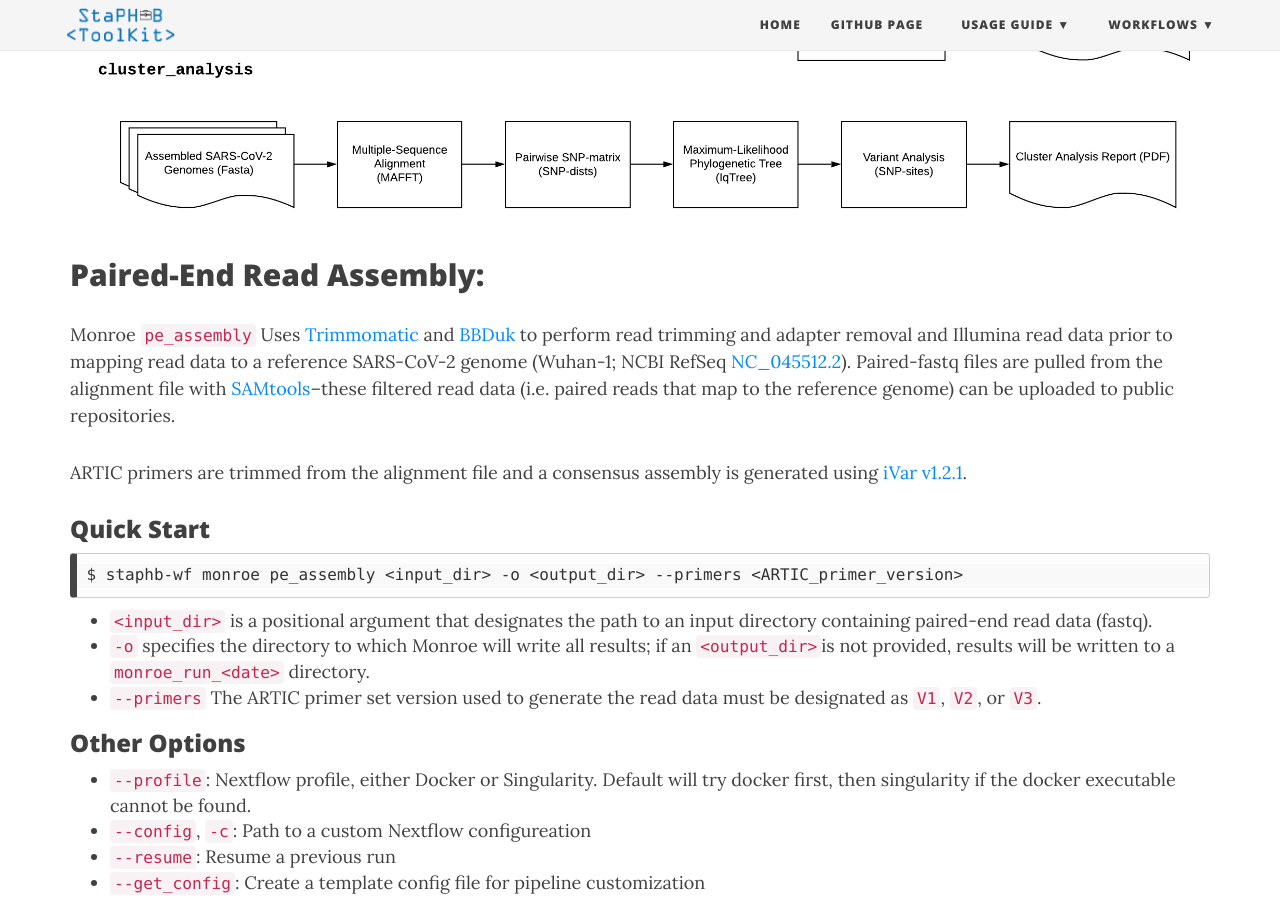
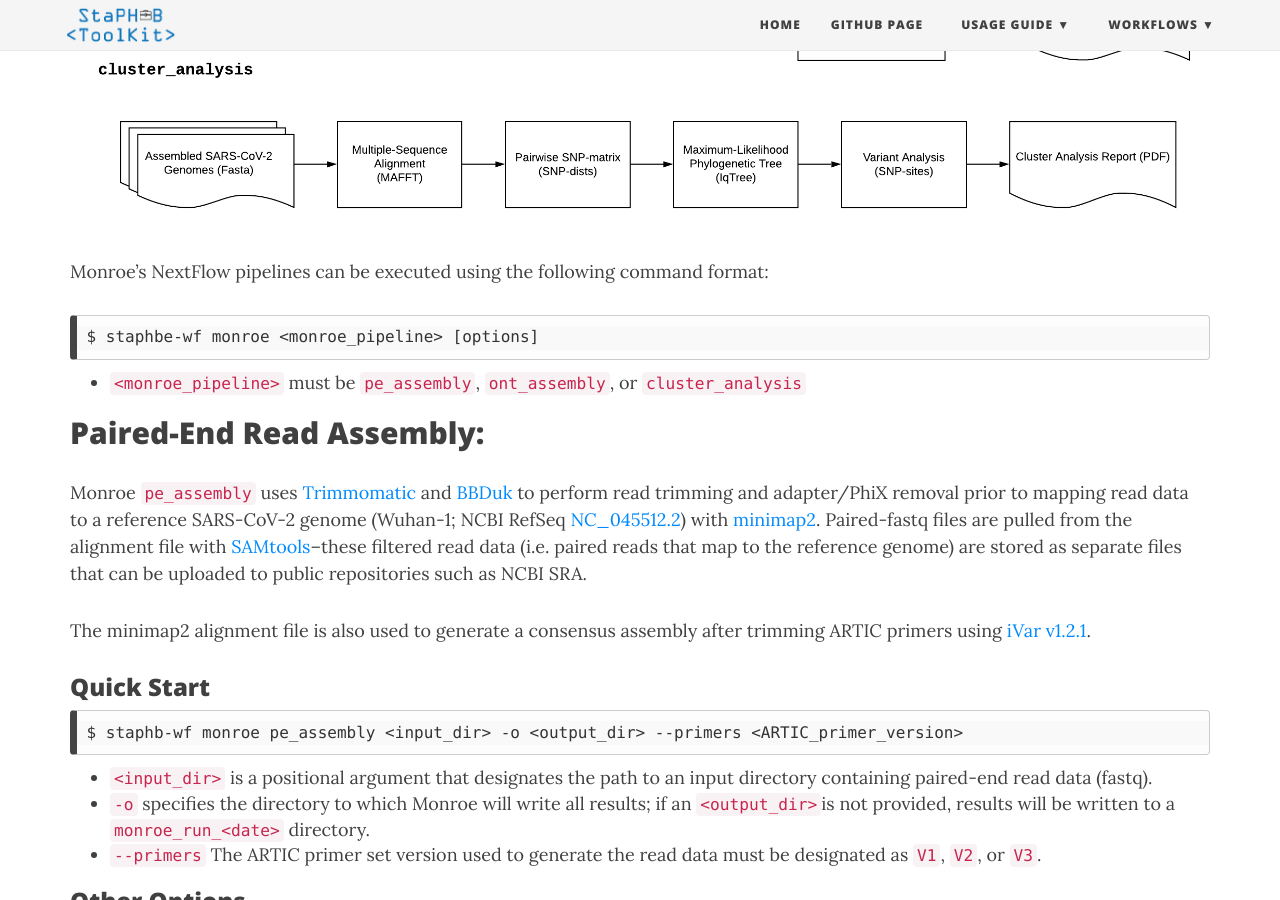
Before and after one commit to StaPH-B/staphb_toolkit, a Jekyll site: the page built from docs/workflow_docs/monroe.md, in a window 1280 px wide and 900 px high, scrolled down 1005 px. Built offline with Jekyll 4.4.1, drawn with Linux system fonts in a browser that asks for light colours; nearby versions of some CDN libraries; some of the changed text lies outside the part shown.

Commit message:
add info on params and how to customize

````diff
--- a/docs/workflow_docs/monroe.md
+++ b/docs/workflow_docs/monroe.md
@@ -10,10 +10,16 @@
 Monroe consists of three separate NextFlow pipelines for Illumina paired-end read assembly (`pe_assebly`) Oxford Nanopore Technlogies read assembly (`ont_assembly`) cluster analysis from assembled SC2 genomes (`cluster_analysis`):
 ![Monroe pipeline](/assets/workflows/monroe/Monroe_v1.0.png)
 
+Monroe's NextFlow pipelines can be executed using the following command format:
+```
+$ staphbe-wf monroe <monroe_pipeline> [options]
+```
+- `<monroe_pipeline>` must be `pe_assembly`, `ont_assembly`, or `cluster_analysis`
+
 ## Paired-End Read Assembly:
-Monroe `pe_assembly` Uses [Trimmomatic](http://www.usadellab.org/cms/?page=trimmomatic) and [BBDuk](http://seqanswers.com/forums/showthread.php?t=42776) to perform read trimming and adapter removal  and Illumina read data prior to mapping read data to a reference SARS-CoV-2 genome (Wuhan-1; NCBI RefSeq [NC_045512.2](https://www.ncbi.nlm.nih.gov/nuccore/NC_045512.2)). Paired-fastq files are pulled from the alignment file with [SAMtools](http://www.htslib.org/doc/samtools.html)--these filtered read data (i.e. paired reads that map to the reference genome) can be uploaded to public repositories.
+Monroe `pe_assembly` uses [Trimmomatic](http://www.usadellab.org/cms/?page=trimmomatic) and [BBDuk](http://seqanswers.com/forums/showthread.php?t=42776) to perform read trimming and adapter/PhiX removal prior to mapping read data to a reference SARS-CoV-2 genome (Wuhan-1; NCBI RefSeq [NC_045512.2](https://www.ncbi.nlm.nih.gov/nuccore/NC_045512.2)) with [minimap2](https://www.ncbi.nlm.nih.gov/pubmed/29750242). Paired-fastq files are pulled from the alignment file with [SAMtools](http://www.htslib.org/doc/samtools.html)--these filtered read data (i.e. paired reads that map to the reference genome) are stored as separate files that can be uploaded to public repositories such as NCBI SRA.
 
-ARTIC primers are trimmed from the alignment file and a consensus assembly is generated using [iVar v1.2.1](https://github.com/andersen-lab/ivar).
+The minimap2 alignment file is also used to generate a consensus assembly after trimming ARTIC primers using [iVar v1.2.1](https://github.com/andersen-lab/ivar).
 
 ### Quick Start
 
@@ -52,14 +58,20 @@
 ### Docker Images
 The base NextFlow configuration profiles (Docker, Singularity) for Monroe `pe_assebly` incorporate the following StaPH-B Docker Images:
 
-| Monroe `pe_assembly` Process   | Function  | Docker Image  | Comment|
+| Process   | Function  | Docker Image  | Comment|
 |---|---|---|---|---|
 | preProcess  | Renames input read files for downstream processing | staphb/fastqc_container  | Light-weight container for quick text processing  |
-| trim  | Quality trimming of input read data  | staphb/trimmomatic:0.39  | |
-| cleanreads  | Adapter removal of input read data  | staphb/bbtools:38.76  | |
-| ivar  | Read mapping and consensus genome assembly  | staphb/ivar:1.2.1-SC2  |  |
-| samtools  | Gathering alignment quality metrics  | staphb/samtools:1.10  | |
+| trim  | Quality trimming of input read data with bbduk  | staphb/trimmomatic:0.39  | `trimmomatic` parameters set to: minlength=75, windowsize=4, & qualitytrimscore=30|
+| cleanreads  | Adapter and PhiX removal from input read data  | staphb/bbtools:38.76  |`bbduk` default parameters used |
+| ivar  | Read mapping and consensus genome assembly  | staphb/ivar:1.2.1-SC2  | `ivar consensus` parameters set to: minimum frequency (-t)=0, minimum depth (-m)=1 |
+| samtools  | Gathering alignment quality metrics  | staphb/samtools:1.10  | `samtools coverage` default parameters used|
 | assembly_results  | Curating assembly quality metrics  | staphb/tiptoft:1.0.0 | Light-weight container with python3 |
+
+Default docker images and parameters listed above can be adjusted by:
+1. Copying the template `pe_assebly` config file (`$ staphb-wf monroe --get_config`)
+2. Using a text editor to change the `<date>_pe_assembly.config` file
+3. Specifying your custom config file (i.e. the edited `<date>_pe_assembly.config>` file) when running the pipeline: <br />
+`$ staphb-wf monroe pe_assembly <input_dir> -o <output_dir> --primers <ARTIC_primer_version> -c <custom_config_file> [options]`
 
 ## Oxford Nanopore Technlogies (ONT) Read Assembly:
 
@@ -125,12 +137,18 @@
 ### Docker Images
 The base NextFlow configuration profiles (Docker, Singularity) for Monroe `cluster_analysis` incorporate the following StaPH-B Docker Images:
 
-| Monroe `cluster_analysis` Process   | Function  | Docker Image  |
+| Monroe `cluster_analysis` Process   | Function  | Docker Image  | Comments |
 |---|---|---|---|---|
-| msa  | Performing multi-sequence alignment with Mafft | staphb/mafft:7.450  |
-| snp_matrix  | Generating pairwise snp-distance matrix from Mafft msa  | staphb/snp-dists:0.6.2  |
-| iqtree  | Generating maximum-likelihood phylogenetic tree from Mafft msa  | staphb/iqtree:1.6.7 |
-| render  | Curating all output into a single pdf report   | staphb/cluster-report-env:1.0  |
+| msa  | Performing multi-sequence alignment with Mafft | staphb/mafft:7.450  | `mafft` default parameters used|
+| snp_matrix  | Generating pairwise snp-distance matrix from Mafft msa  | staphb/snp-dists:0.6.2  | `snp-dists` default parameters used|
+| iqtree  | Generating maximum-likelihood phylogenetic tree from Mafft msa  | staphb/iqtree:1.6.7 | `iqtree` set to: substitution model (-m)=GTR+4, bootstrap replicates (-bb)=1000|
+| render  | Curating all output into a single pdf report   | staphb/cluster-report-env:1.0  |   |
+
+Default docker images and parameters listed above can be adjusted by:
+1. Copying the template `cluster_analysis` config file (`$ staphb-wf monroe --get_config`)
+2. Using a text editor to change the `<date>_cluster_analysis.config` file
+3. Specifying your custom config file (i.e. the edited `<date>_cluster_analysis.config>` file) when running the pipeline: <br />
+`staphb-wf monroe cluster_analysis <input_dir> -o <output_dir> -c <custom_config_file> [options]`
 
 ## Version History
 
````
Also changed, not shown: other parts of docs/workflow_docs/monroe.md (+1 -1 lines).
